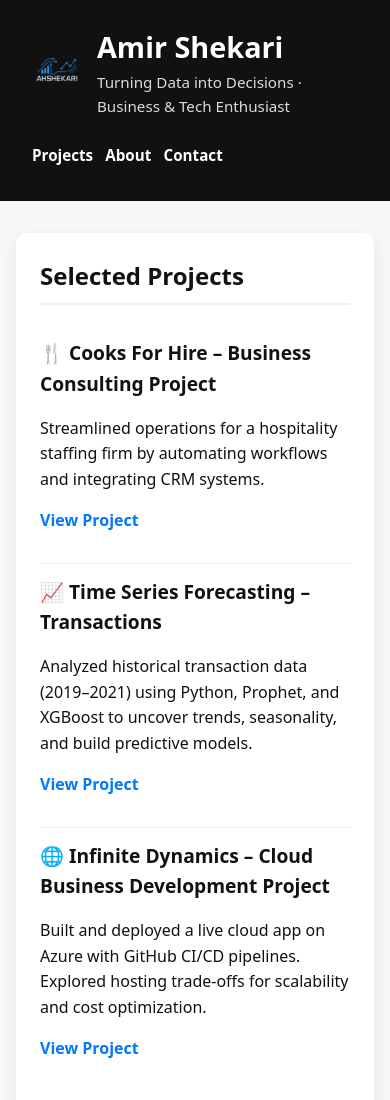
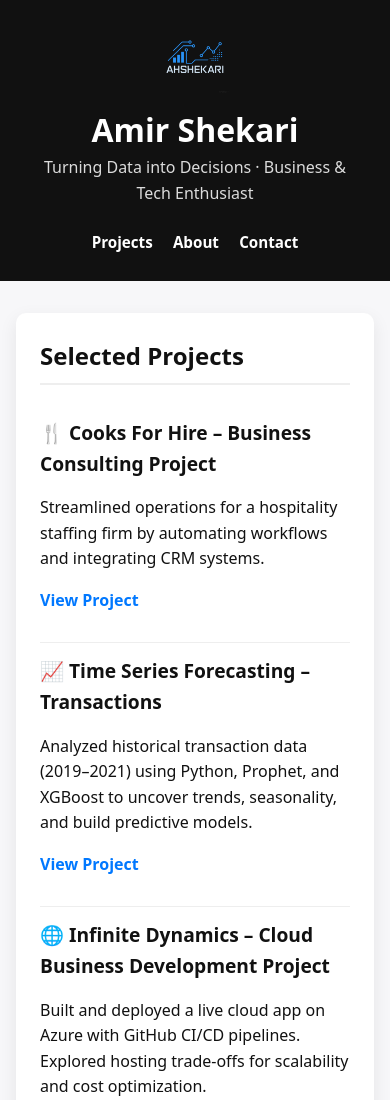
Before and after one commit to ahshekari/ahshekari.github.io, a plain HTML site: page index.html in a window 390 px wide. Shown: the top 1100 px of the page. Drawn offline with Linux system fonts and the light colour scheme.

Commit message:
Update styles.css

```diff
--- a/styles.css
+++ b/styles.css
@@ -30,25 +30,36 @@ body {
 .header-left {
   display: flex;
   align-items: center;
+  flex: 1; /* allows logo + text to expand */
 }
 
 .logo {
-  height: 50px;   /* adjust size */
+  height: 70px;   /* bigger logo */
   width: auto;
-  margin-right: 15px;
+  margin-right: 20px;
+}
+
+.header-text {
+  text-align: center; /* centers name + tagline */
+  flex: 2;
 }
 
 .header-text h1 {
   margin: 0;
-  font-size: 1.8rem;
+  font-size: 2rem;
   font-weight: 700;
 }
 
 .header-text .tagline {
   margin: 0;
   opacity: 0.85;
-  font-size: 0.95rem;
+  font-size: 1rem;
   font-weight: 400;
+}
+
+.site-header nav {
+  flex: 1;
+  text-align: right;
 }
 
 .site-header nav a {
@@ -145,19 +156,26 @@ a {
 @media (max-width: 700px) {
   .site-header {
     flex-direction: column;
-    align-items: flex-start;
+    align-items: center;
+    text-align: center;
   }
 
   .header-left {
+    flex-direction: column;
     margin-bottom: 1rem;
   }
 
+  .logo {
+    margin: 0 0 10px 0;
+  }
+
   .site-header nav {
+    text-align: center;
     margin-top: 0.5rem;
   }
 
   .site-header nav a {
-    margin: 0 0.5rem 0.5rem 0;
+    margin: 0 0.5rem;
     display: inline-block;
   }
 }
```
